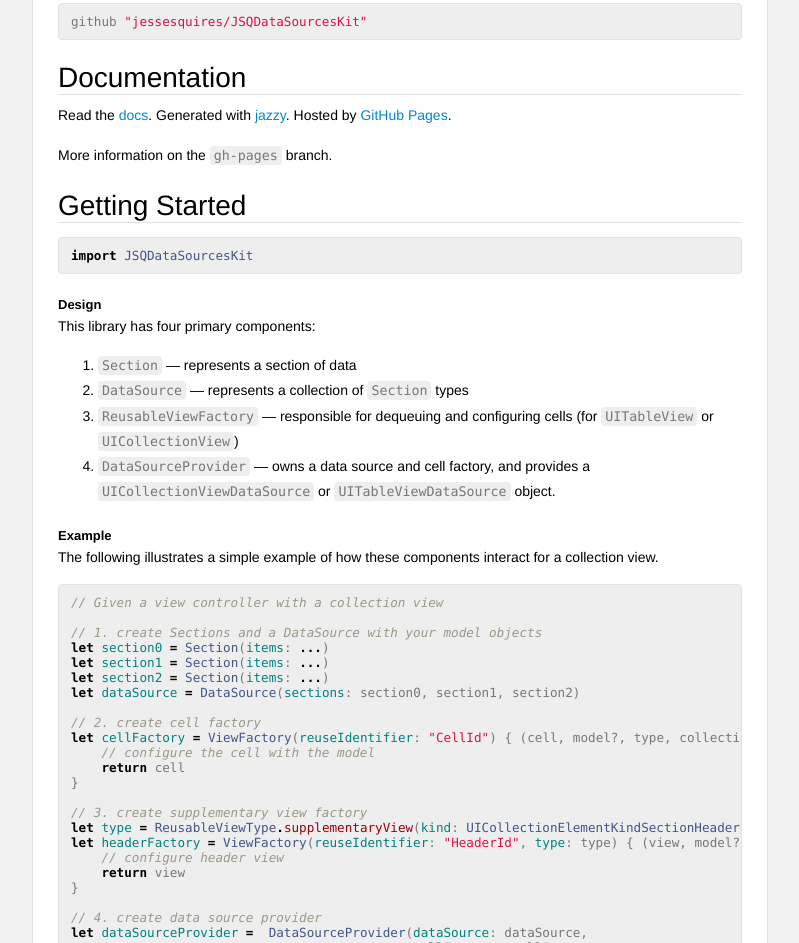
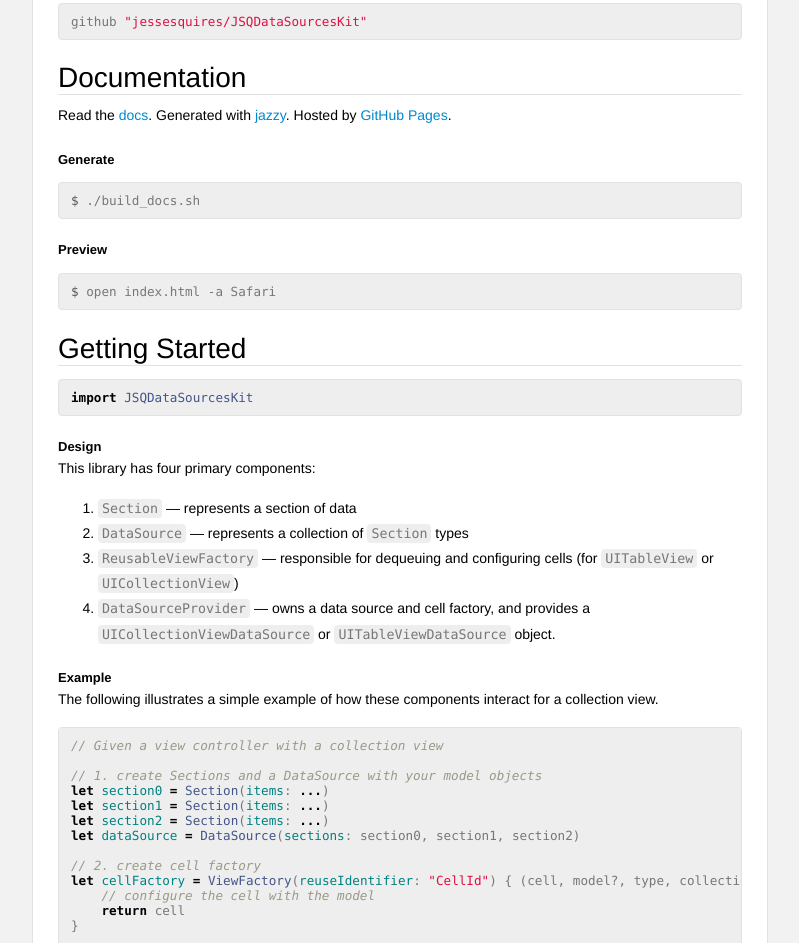
Before and after one commit to jessesquires/JSQDataSourcesKit, a plain HTML site: page docs/index.html in a window 1280 px wide. Shown: the part 2744-3687 px from the top of the page, without its empty margins (364-1163 px from the left). Drawn offline with Linux system fonts and the light colour scheme.

Commit message:
update docs

```diff
--- a/docs/index.html
+++ b/docs/index.html
@@ -128,8 +128,12 @@
 <a href='#documentation' class='anchor' aria-hidden=true><span class="header-anchor"></span></a><h2 id='documentation'>Documentation</h2>
 
 <p>Read the <a href="http://www.jessesquires.com/JSQDataSourcesKit">docs</a>. Generated with <a href="https://github.com/realm/jazzy">jazzy</a>. Hosted by <a href="https://pages.github.com">GitHub Pages</a>.</p>
-
-<p>More information on the <a href="https://github.com/jessesquires/JSQDataSourcesKit/tree/gh-pages"><code>gh-pages</code></a> branch.</p>
+<a href='#generate' class='anchor' aria-hidden=true><span class="header-anchor"></span></a><h4 id='generate'>Generate</h4>
+<pre class="highlight shell"><code><span class="gp">$ </span>./build_docs.sh
+</code></pre>
+<a href='#preview' class='anchor' aria-hidden=true><span class="header-anchor"></span></a><h4 id='preview'>Preview</h4>
+<pre class="highlight shell"><code><span class="gp">$ </span>open index.html -a Safari
+</code></pre>
 <a href='#getting-started' class='anchor' aria-hidden=true><span class="header-anchor"></span></a><h2 id='getting-started'>Getting Started</h2>
 <pre class="highlight swift"><code><span class="kd">import</span> <span class="kt">JSQDataSourcesKit</span>
 </code></pre>
```
